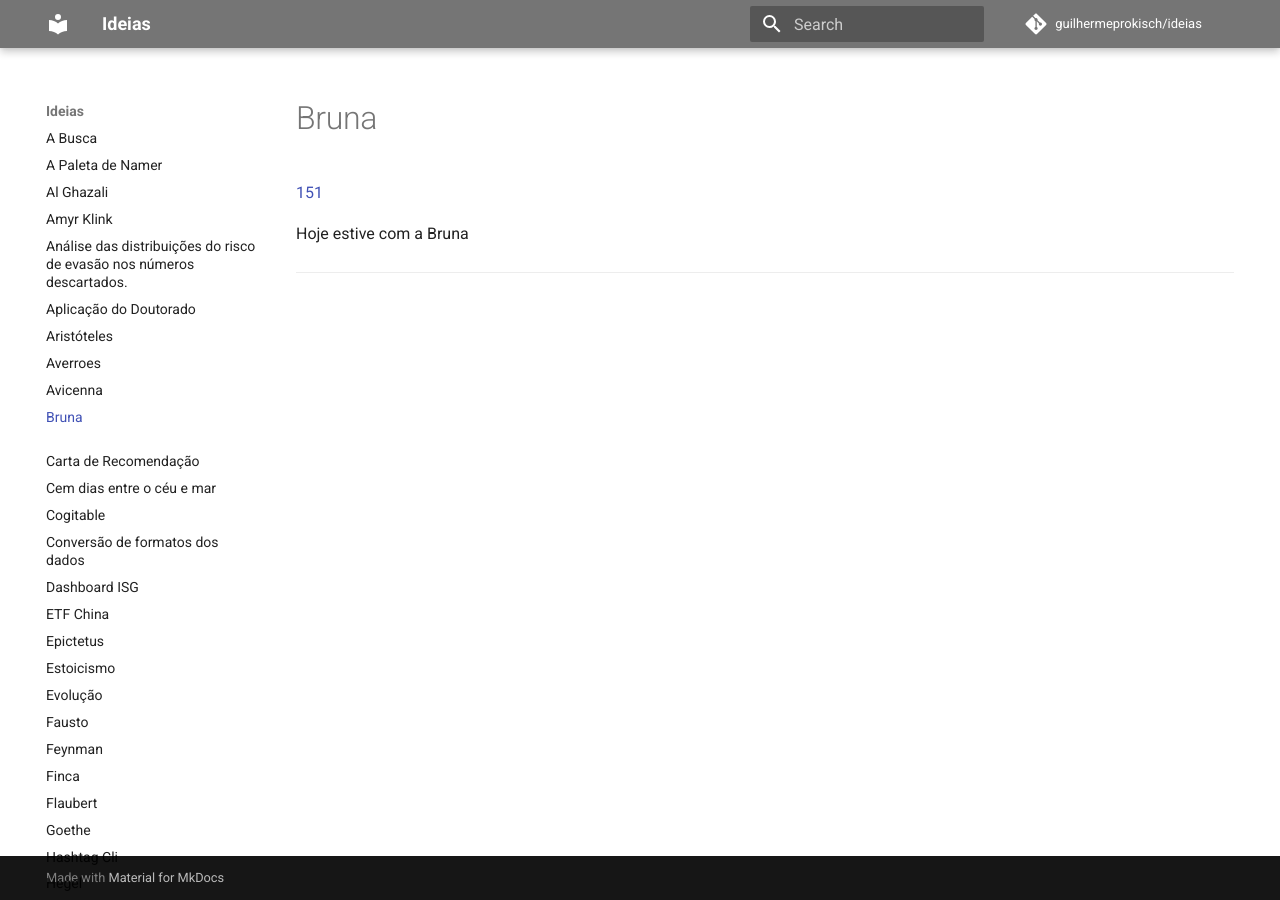
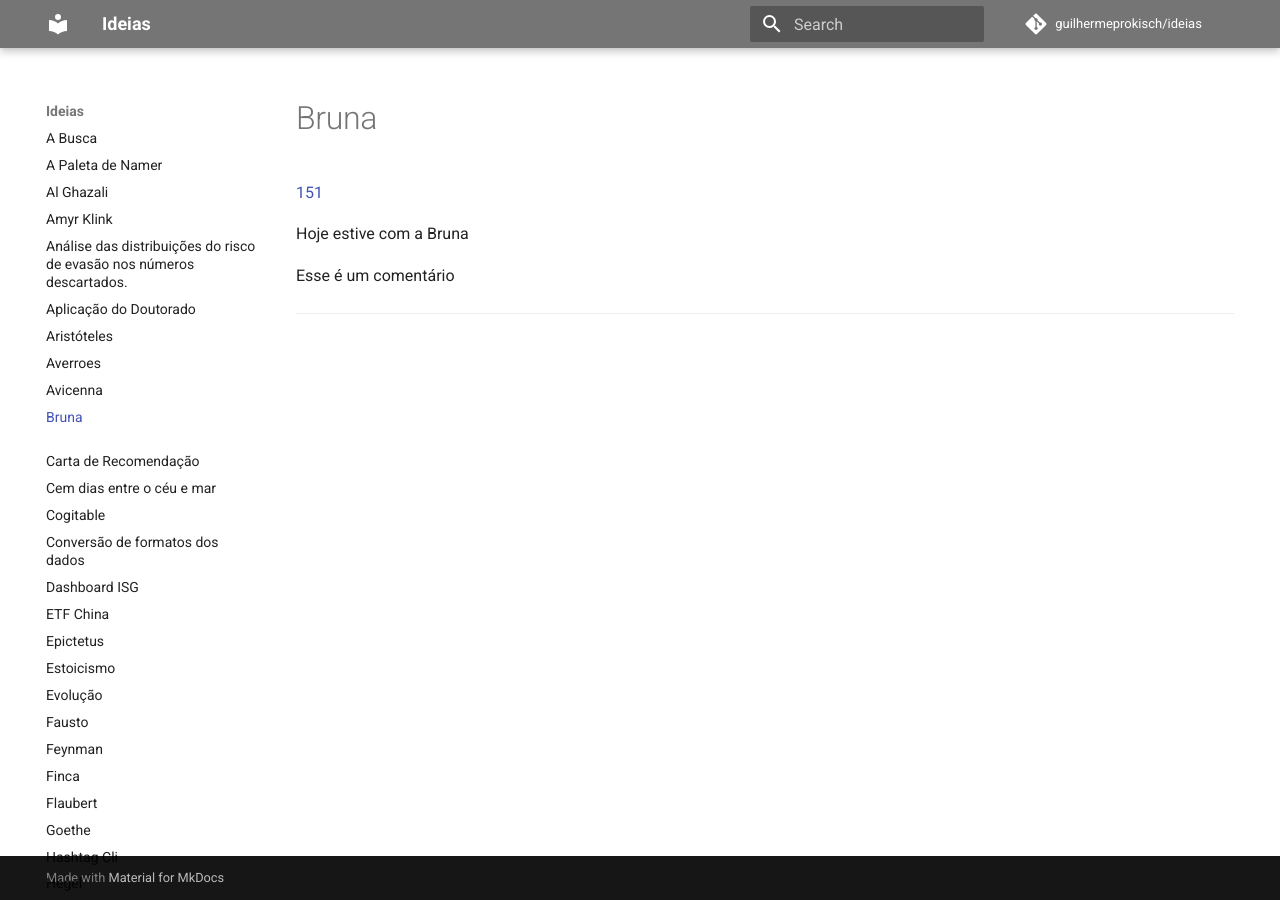
Before and after one commit to guilhermeprokisch/guilherme, an MkDocs documentation site: the page built from docs/Bruna.md, in a window 1280 px wide. Built offline with MkDocs 1.6.1 and Material for MkDocs 9.7.7, drawn with Linux system fonts in a browser that asks for light colours; comment, search, counter and statistics services are not loaded.

```diff
--- a/docs/Bruna.md
+++ b/docs/Bruna.md
@@ -4,5 +4,6 @@
 Hoje estive com a Bruna
 
 
+Esse é um comentário
 
 -------------------------------------------------------------------------------
```
